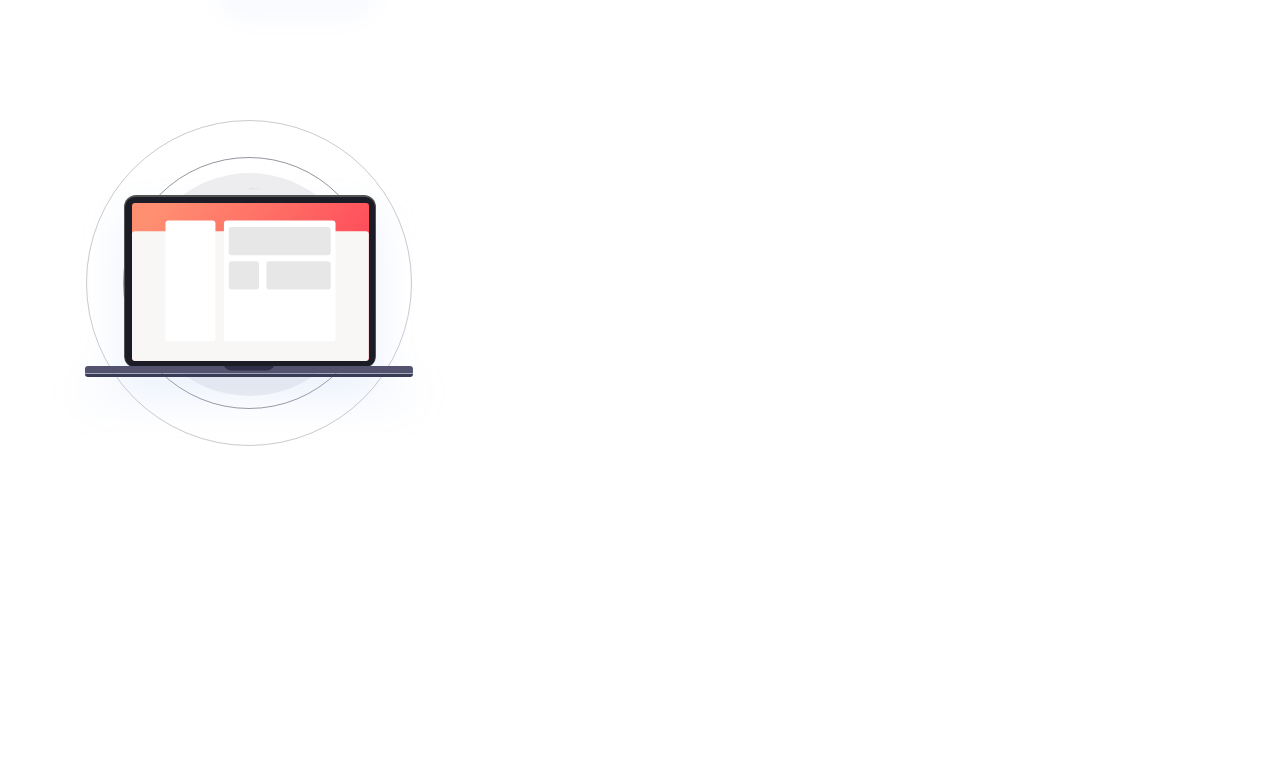
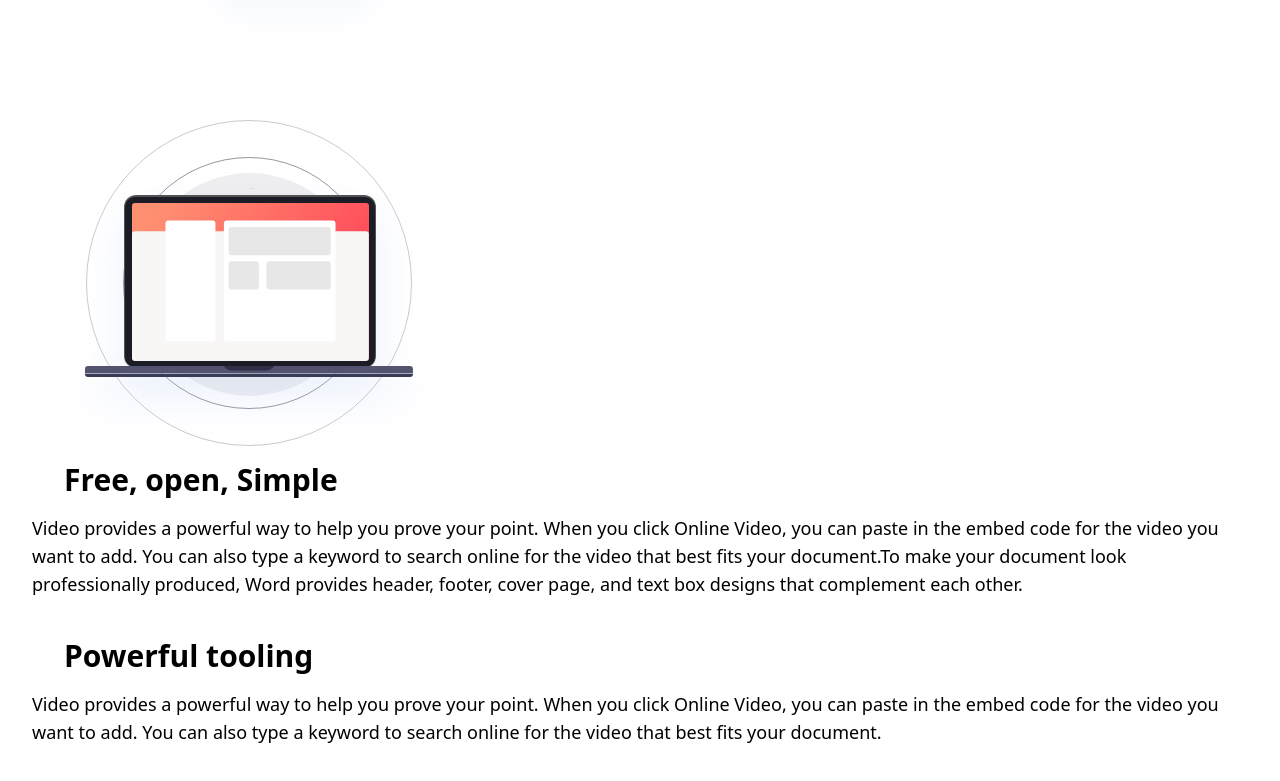
Before and after one commit to codewithahad01/blogr-landing-page, a React (Create React App) app: page / in a window 1280 px wide. Shown: the part 2097-2878 px from the top of the page. Before the commit the page ends 2559 px from the top, so only its background shows below. Built offline with nearby package versions, Linux system fonts and the light colour scheme.

Commit message:
services section component completed

```diff
--- a/src/components/Services.jsx
+++ b/src/components/Services.jsx
@@ -5,8 +5,25 @@ import img2 from '../images/illustration-laptop-desktop.svg'
 function Services() {
     return (
         <div>
-            <img className='absolute mt-auto ' src={img1} alt="mobile" />
-            <img className='absolute mt-96 sr-only' src={img2} alt="desktop" />
+            <div>
+                <img className=' mt-auto ' src={img1} alt="mobile" />
+                <img className=' mt-96 sr-only' src={img2} alt="desktop" />
+            </div>
+
+            <div className='px-8'>
+                <h2 className='text-3xl text-center px-8 font-bold mb-4 md:text-start'>Free, open, Simple</h2>
+                <p className='text-lg mb-10'>Video provides a powerful way to help you prove your point. When you click Online Video,
+                you can paste in the embed code for the video you want to add. You can also type a keyword to
+                search online for the video that best fits your document.To make your document look professionally produced,
+                Word provides header, footer, cover page, and text box designs that complement each other.</p>
+            </div>
+
+            <div className='px-8'>
+                <h2 className='text-3xl text-center px-8 font-bold mb-4 md:text-start'>Powerful tooling</h2>
+                <p className='text-lg mb-10'>Video provides a powerful way to help you prove your point. When you click Online Video,
+                you can paste in the embed code for the video you want to add. You can also type a keyword to
+                search online for the video that best fits your document.</p>
+            </div>
 
         </div>
     )
```
